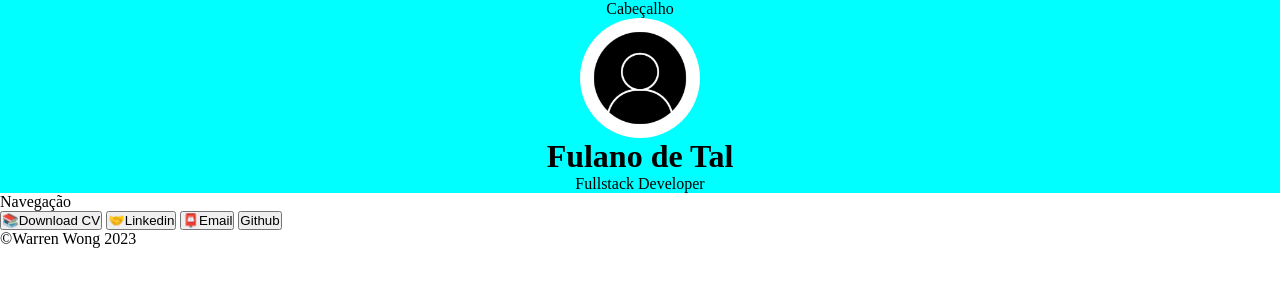
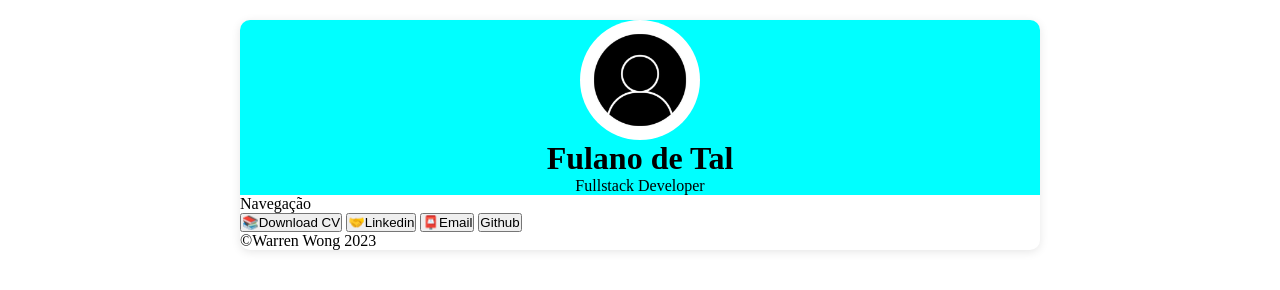
Before and after one commit to alexcheherica/atividade_teste_linktree, a plain HTML site: page index.html in a window 1280 px wide. Drawn offline with Linux system fonts and the light colour scheme.

Commit message:
modificação em Pagina e cabecalho

```diff
--- a/index.html
+++ b/index.html
@@ -8,8 +8,8 @@
 </head>
 <body>
 
-    <main>
-    <header id="cabecalho">Cabeçalho
+    <main id="pagina">
+    <header id="cabecalho">
         <img id="imagem" src="/img/perfil.jpg" alt="imagem logo perfil">
         <h1>Fulano de Tal</h1>
         <p>Fullstack Developer</p>
--- a/style.css
+++ b/style.css
@@ -5,8 +5,15 @@
 }
 
 #pagina{
-    background-color: darkslategray;
-    height: 100vh;
+
+    max-width: 800px;
+    margin: 20px auto;
+    background: white;
+    border-radius: 10px;
+    box-shadow: 0 2px 10px rgba(0, 0, 0, 0.1);
+    /*não mostra oq fica fora da caixa*/
+    overflow: hidden;
+
 }
 
 #cabecalho{
```
